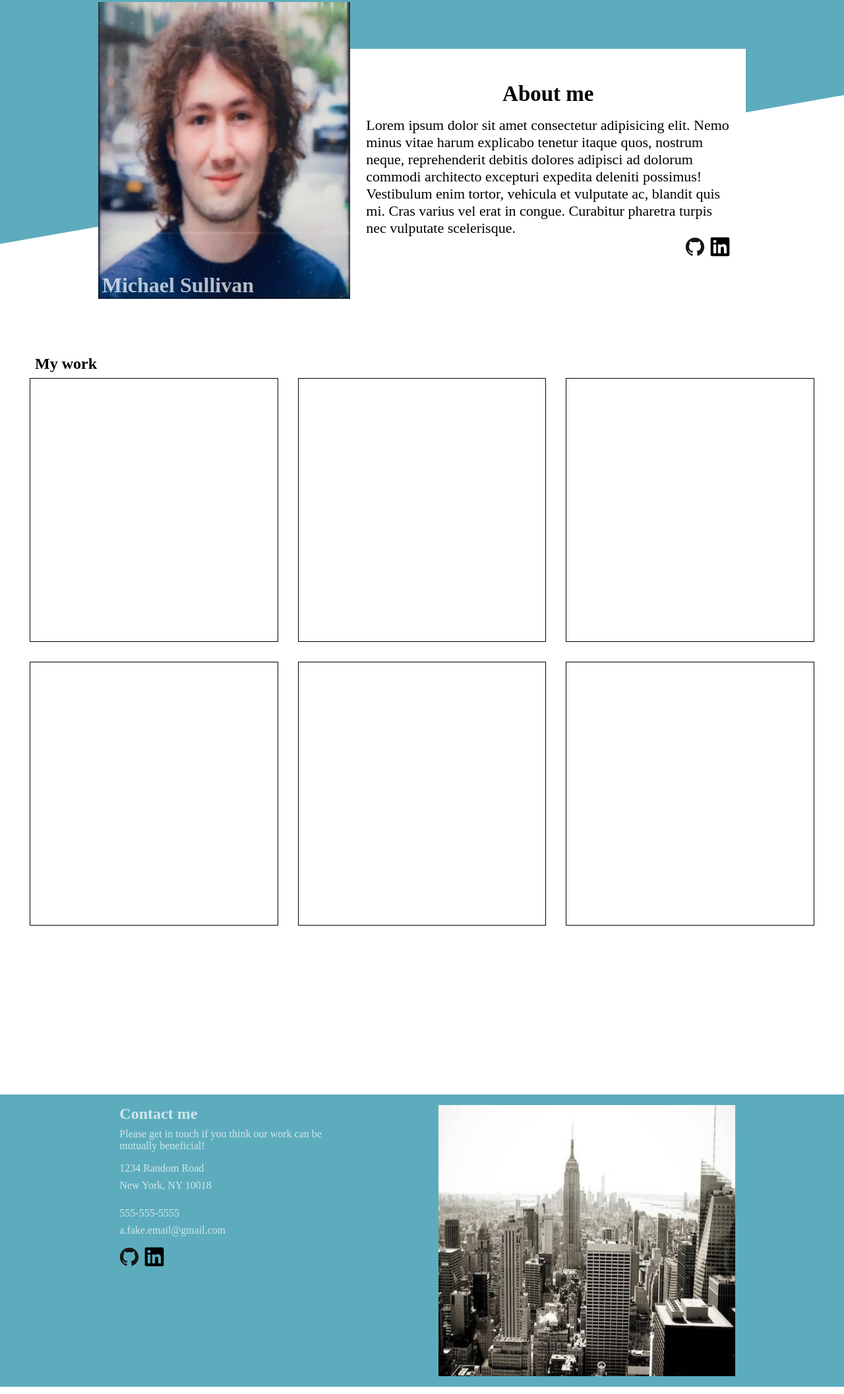
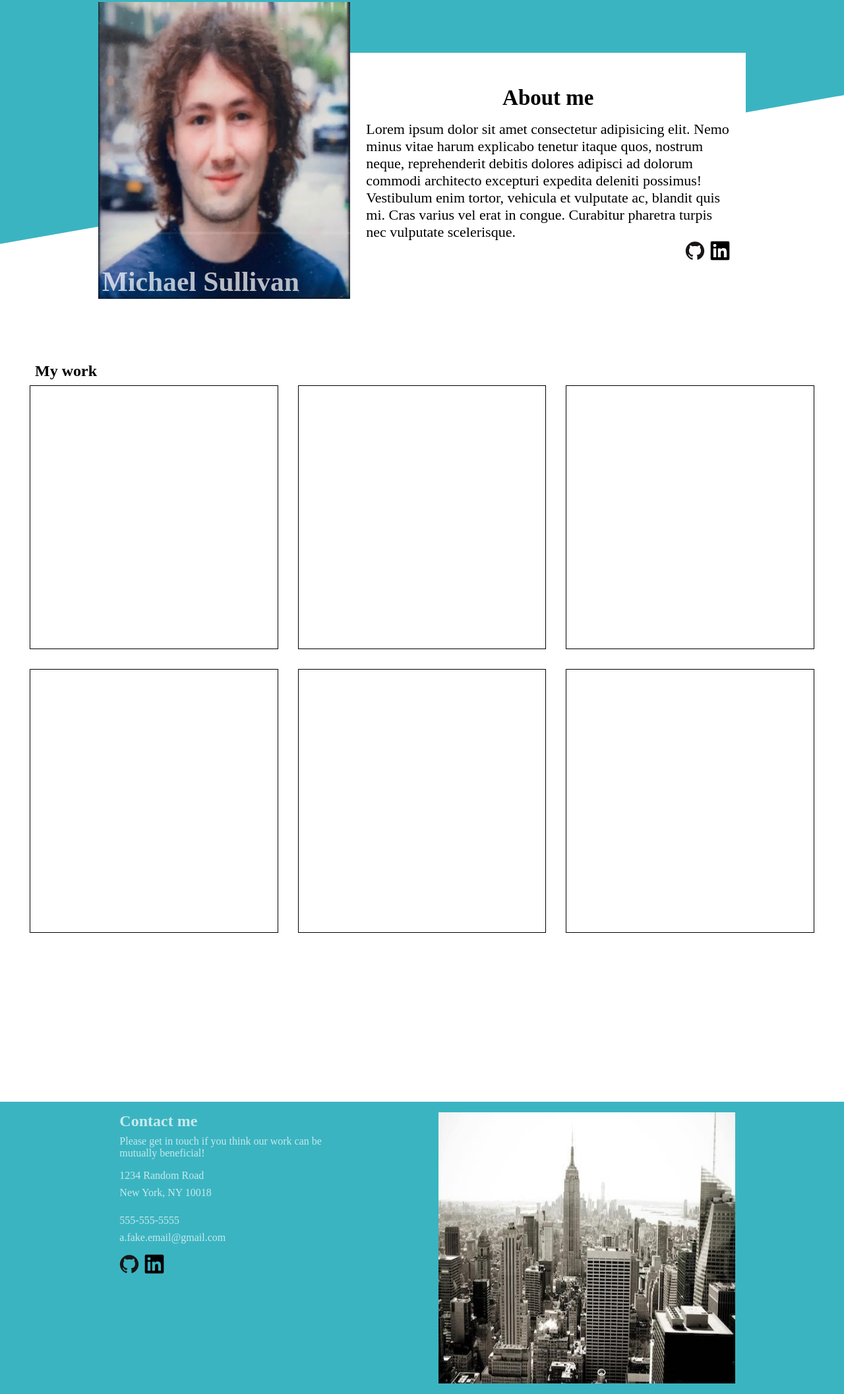
Before and after one commit to mike-344/homepage, a website built with webpack: page src/index.html in a window 1280 px wide. Shown: the part 13-2126 px from the top of the page at 66% size. Built offline with nearby package versions, Linux system fonts and the light colour scheme.

Commit message:
Change h1 font size and background color

```diff
--- a/src/css/style.css
+++ b/src/css/style.css
@@ -13,7 +13,7 @@ header{
 .slant{
     height: 600px;
     width: 100%;
-    background-color: #5dacbd;
+    background-color: #3bb4c1;
     position: absolute;
     z-index: -1;
     transform: skew(0, -30deg) translateY(-55%);
@@ -77,8 +77,9 @@ main h2{
     align-self: center;
 }
 h1{
+    padding: 6px;
     color: rgba(255, 255, 255, 0.715);
-    font-size: 2.0em;
+    font-size: 2.6em;
     transform: translateY(-100%);
 
 }
@@ -90,11 +91,11 @@ h1{
 footer{
     display: flex;
     flex-direction: column;
-    background-color:#5dacbd;
+    background-color:#3bb4c1;
 
 }
 
-@media (min-width: 520px){
+@media (min-width: 590px){
     .slant{
         transform: skew(0, -17deg) translateY(-55%);
     }
@@ -136,6 +137,7 @@ footer{
     }
 
     h1{
+
         transform: translateY(0);
         transform: translate(-7%, 0);
         position: relative;
```
